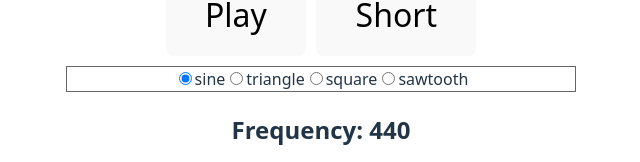
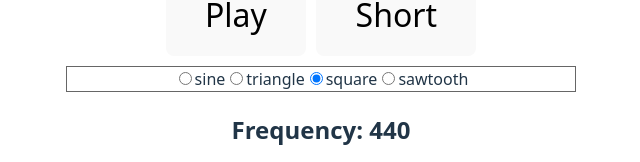
Before and after one commit to dhirlinger/basic-react-web-audio-api, a React (Vite) app: page / in a window 1280 px wide. Shown: the part 380-542 px from the top of the page, without its empty margins (319-959 px from the left). Built offline with nearby package versions, Linux system fonts and the light colour scheme.

Commit message:
reset one-shot to main

```diff
--- a/src/App.jsx
+++ b/src/App.jsx
@@ -10,7 +10,7 @@ export default function App() {
   const oscStartedRef = useRef(false);
   const [freq, setFreq] = useState(440);
   const [isPlaying, setIsPlaying] = useState(false);
-  const [waveshape, setWaveshape] = useState("sine");
+  const [waveshape, setWaveshape] = useState("square");
 
   useEffect(()=> {
     audioContextRef.current = new AudioContext();
```
